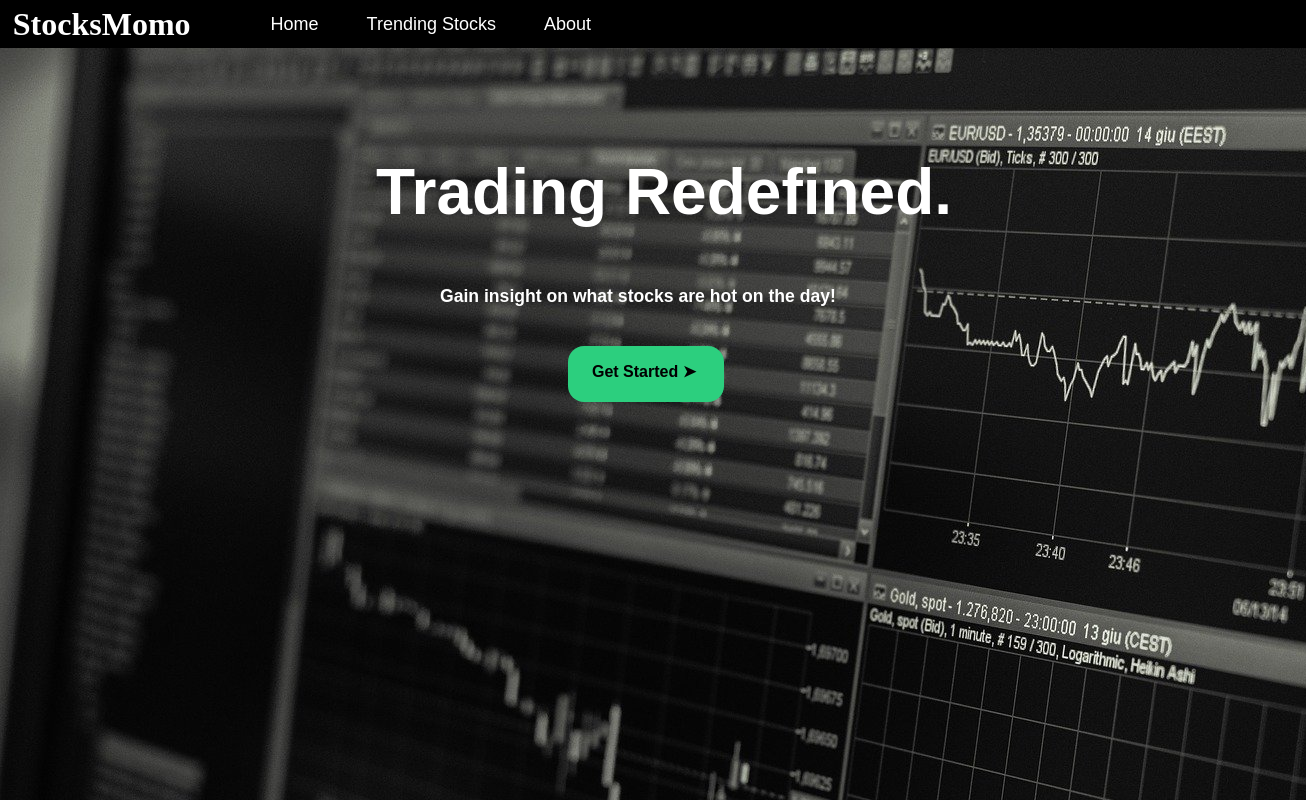
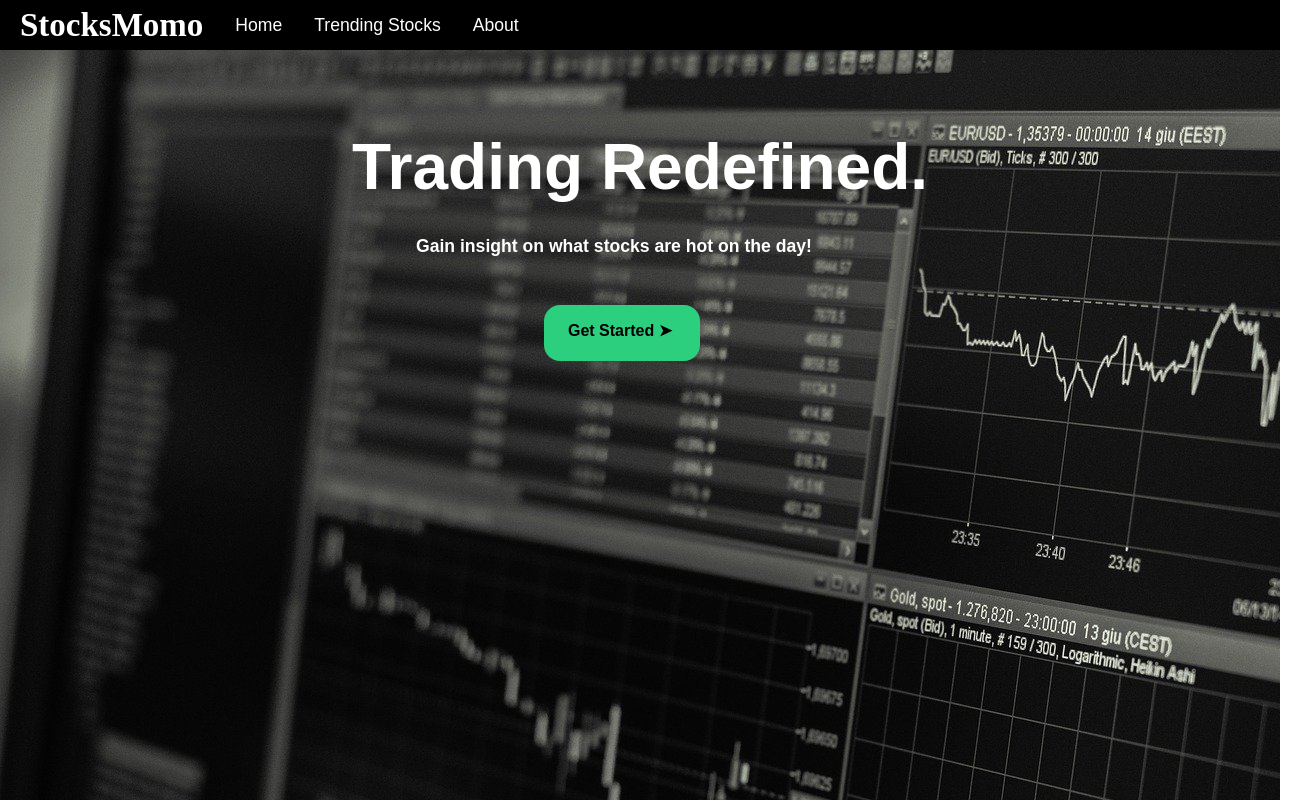
Before and after one commit to kimsj23/stocks-app, a React (Create React App) app: page / in a window 1280 px wide. Shown: the whole page, 1306 px wide, since content can reach past the window. Built offline with nearby package versions, Linux system fonts and the light colour scheme.

Commit message:
complete build of responsive navbar

```diff
--- a/src/components/Layout/Hamburger.css
+++ b/src/components/Layout/Hamburger.css
@@ -2,10 +2,10 @@
 
 @media (max-width: 768px) {
     .hamburger {
-        height: 5px;
-        width: 35px;
+        height: 7px;
+        width: 40px;
         background-color: #fff;
-        margin: 5px 0 0 20px;
+        margin: 10% 0 0 50%;
 
       }
 
--- a/src/components/Layout/Hamburger.js
+++ b/src/components/Layout/Hamburger.js
@@ -3,13 +3,11 @@ import "./Hamburger.css";
 
 function Hamburger() {
   return (
-    <>
-      <div className="burger-click">
-        <div className="hamburger" />
-        <div className="hamburger" />
-        <div className="hamburger" />
-      </div>
-    </>
+    <div className="burger-click">
+      <div className="hamburger" />
+      <div className="hamburger" />
+      <div className="hamburger" />
+    </div>
   );
 }
 
--- a/src/components/Layout/Navbar.css
+++ b/src/components/Layout/Navbar.css
@@ -1,41 +1,37 @@
-.header {
-  width: 100%;
-  height: 3rem;
+* {
+  margin: 0;
+  padding: 0;
+
+
+}
+
+.navbar {
+  height: 50px;
   display: flex;
   justify-content: flex-start;
   align-items: center;
-  padding: 0 1%;
-  margin: 0 0 5% 0;
   background-color: #000;
+
 }
 
 .logo {
-  font-size: 2rem;
+  font-size: 33px;
   color: #fff;
   font-weight: bold;
+  margin-left: 20px;
 }
 
-.header ul {
+.links {
   list-style: none;
-  margin: 0;
-  padding-left: 2rem;
   display: flex;
-  align-items: baseline;
-}
-
-.header li {
-  margin-left: 3rem;
-}
-
-.default-link {
-  text-decoration: none;
 }
 
 .navitems {
   color: #fff;
   text-decoration: none;
-  font-size: 18px;
+  font-size: 1.1rem;
   font-family: Arial;
+  margin-left: 2rem;
 }
 
 .navitems:hover {
@@ -43,9 +39,44 @@
 }
 
 
+
 @media (max-width: 768px) {
   .navitems {
     display: none;
+
+  }
+
+
+  .navbar-click {
+    position: absolute;
+    display: flex;
+    flex-direction: column;
+    align-items: center;
+    background-color: black;
+    left: 0px;
+    top: 3rem;
+    width: 100%;
+    height: 35%;
+
+
+  }
+
+  .navitems-mobile {
+    color: #fff;
+    text-decoration: none;
+    font-size: 25px;
+    font-family: Arial;
+
+  }
+
+  .navitems-mobile:active {
+    color: yellow;
+
+  }
+
+  .link {
+    margin: 30px 0 15px 0;
+
   }
 
 }
--- a/src/components/Layout/Navbar.js
+++ b/src/components/Layout/Navbar.js
@@ -1,33 +1,42 @@
-import React from "react";
+import React, { useState, useEffect } from "react";
 import { Link } from "react-router-dom";
 import "./Navbar.css";
 import Hamburger from "./Hamburger";
 
 function Navbar() {
+  const [click, setClick] = useState(false);
+
+  const hamBurgerClickHandler = () => {
+    setClick(!click);
+  };
+
   return (
-    <header className="header">
-      <div className="logo">StocksMomo</div>
-      <nav>
-        <ul>
-          <li>
-            <Link to="/" className="navitems">
+    <nav className="navbar">
+      <h1 className="logo">StocksMomo</h1>
+      <ul
+        className={click ? "navbar-click" : "navbar links"}
+        onClick={() => setClick(false)}
+      >
+        <li className="link">
+          <Link to="/" className={click ? "navitems-mobile" : "navitems"}>
             Home
           </Link>
         </li>
-          <li>
-            <Link to="/stocks" className="navitems">
+        <li className="link">
+          <Link to="/stocks" className={click ? "navitems-mobile" : "navitems"}>
             Trending Stocks
           </Link>
         </li>
-          <li>
-            <Link to="/about" className="navitems">
+        <li className="link">
+          <Link to="/about" className={click ? "navitems-mobile" : "navitems"}>
             About
           </Link>
         </li>
       </ul>
+      <div onClick={hamBurgerClickHandler}>
         <Hamburger />
+      </div>
     </nav>
-    </header>
   );
 }
 
--- a/src/components/Pages/Home.css
+++ b/src/components/Pages/Home.css
@@ -2,13 +2,13 @@
   display: grid;
   justify-content: center;
   font-family: Arial;
-  margin-left: 3rem;
+
 }
 
 .hometitle {
   color: #fff;
   font-size: 4rem;
-
+  margin: 5rem 0 2rem 0;
   animation: slide-up 1s ease;
 }
 
@@ -16,6 +16,7 @@
   color: #fff;
   font-size: 1.1rem;
   padding-left: 4rem;
+  margin-bottom: 1.5rem;
   animation: slide-up 1s ease;
 }
 
@@ -56,12 +57,15 @@
 @media (max-width: 768px) {
   .homebutton {
     display: none;
+
   }
   .hometitle {
     font-size: 2.75rem;
+    margin-top: 4rem;
   }
   .hometitle2 {
-    padding-left: 0px;
+    padding: 0;
     font-size: 0.9rem;
+    margin-top: 2rem;
   }
 }
--- a/src/components/Pages/Stocks.css
+++ b/src/components/Pages/Stocks.css
@@ -47,3 +47,7 @@
   text-align: left;
   padding-left: 1rem;
 }
+
+.stock-bcolor {
+  background-color: rgb(17, 25, 25);
+}
--- a/src/components/Pages/Stocks.js
+++ b/src/components/Pages/Stocks.js
@@ -28,7 +28,7 @@ function Stocks() {
   return (
     <div>
       <h1 className="stocktitle">Trending Stocks</h1>
-      <table className="table">
+      <table className="table stock-bcolor">
         <tr className="headers">
           <th>Ticker</th>
           <th>Exchange</th>
```
Lines whose indentation alone changed are shown as unchanged.
